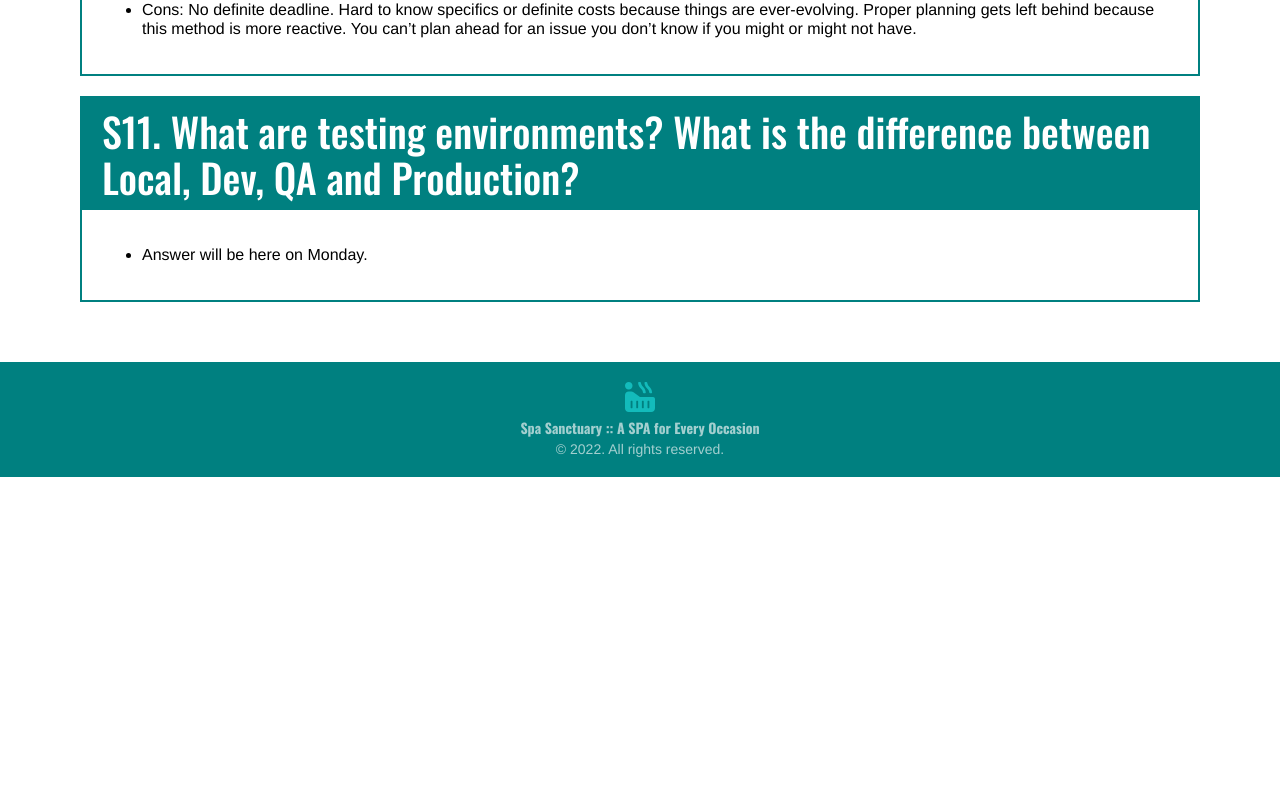
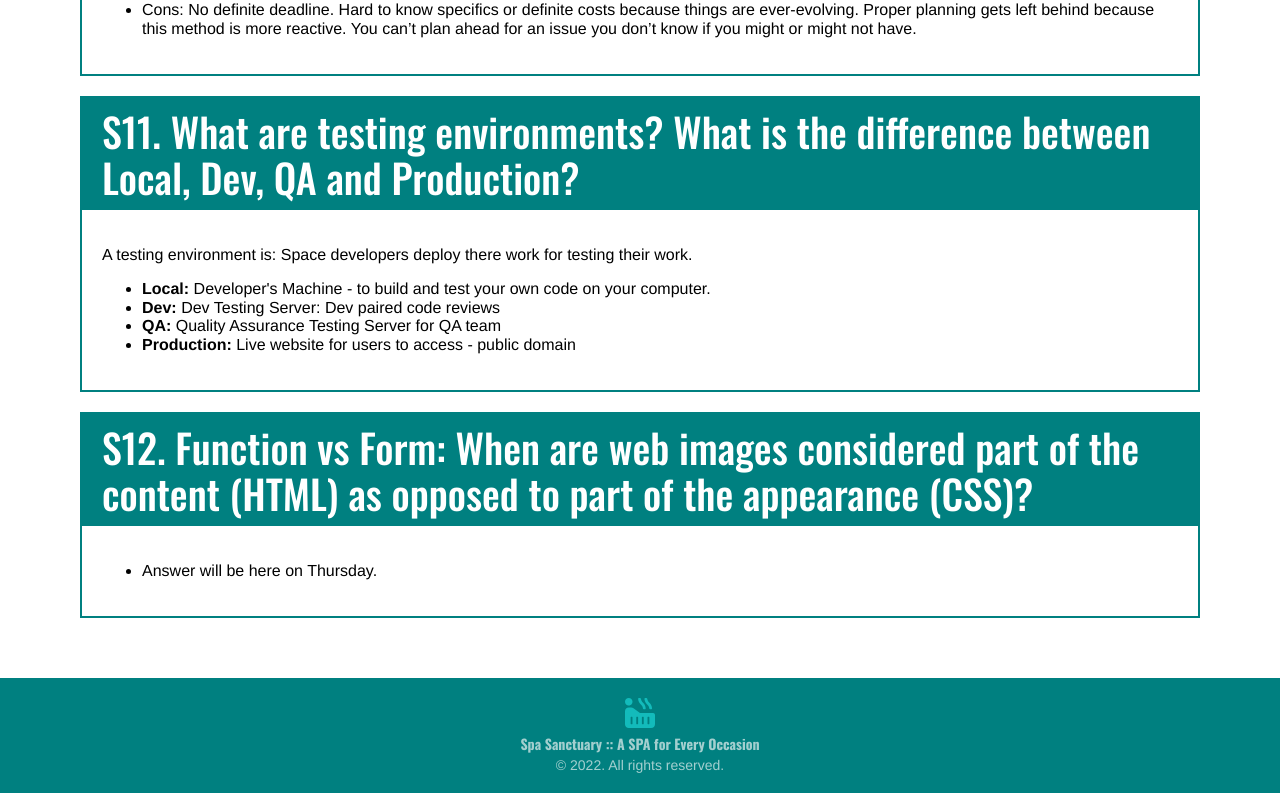
Before and after one commit to vartunduaga22/Web-1-Artunduaga-Valentina-Final, a React (Create React App) app: page /homework in a window 1280 px wide. Shown: the part 3106-3899 px from the top of the page. Before the commit the page ends 3583 px from the top, so only its background shows below. Built offline with nearby package versions, Linux system fonts and the light colour scheme.

Commit message:
Updating Homework

```diff
--- a/src/React/Homework/Essays/Essays.jsx
+++ b/src/React/Homework/Essays/Essays.jsx
@@ -76,8 +76,18 @@ const Essays = () => {
                 </ul>
             </Essay>
             <Essay q='S11. What are testing environments? What is the difference between Local, Dev, QA and Production?'>
+                <p>A testing environment is: Space developers deploy there work for testing their work.</p>
+
                 <ul>
-                    <li>Answer will be here on Monday.</li>
+                    <li><b>Local:</b> Developer's Machine - to build and test your own code on your computer.</li>
+                    <li><b>Dev:</b> Dev Testing Server: Dev paired code reviews</li>
+                    <li><b>QA:</b> Quality Assurance Testing Server for QA team</li>
+                    <li><b>Production:</b> Live website for users to access - public domain</li>
+                </ul>
+            </Essay>
+            <Essay q='S12. Function vs Form: When are web images considered part of the content (HTML) as opposed to part of the appearance (CSS)?'>
+                <ul>
+                    <li>Answer will be here on Thursday.</li>
                 </ul>
             </Essay>
         </EssaysStyled>
```
